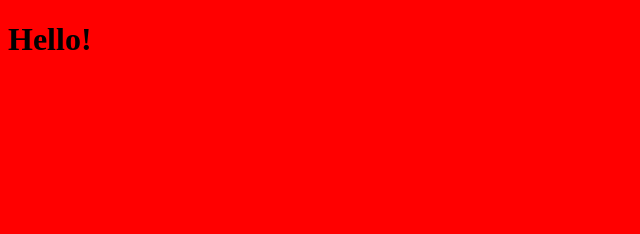
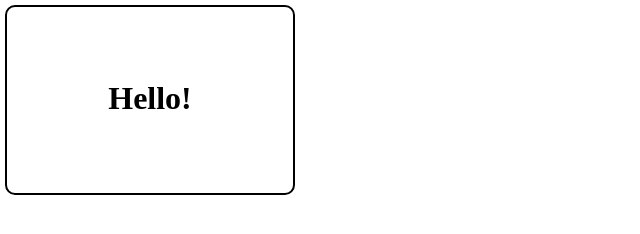
Before and after one commit to paulfitz/html2video, a plain HTML site: page example1.html in a window 1280 px wide. Shown: the whole page, without its empty margins (0-640 px from the left). Drawn offline with Linux system fonts and the light colour scheme.

Commit message:
control size of frames

```diff
--- a/a/main.css
+++ b/a/main.css
@@ -1,3 +1,26 @@
-body {
-  background: red;
+
+html, body {
+  background: rgba(0,0,0,0);
+  width: 300px;
+  height: 200px;
+  margin: 0;
+  padding: 0;
 }
+
+.frame {
+  background: white;
+  border: 2px solid black;
+  border-radius: 10px;
+  width: 286px;
+  height: 186px;
+  margin: 5px;
+  padding: 0;
+  text-align: center;
+  line-height: 180px;
+}
+
+h1 {
+  display: inline-block;
+  vertical-align: middle;
+  line-height: 20px;
+}
--- a/index.html
+++ b/example1.html
@@ -8,18 +8,22 @@
 </head>
 <body>
 
+<div class="frame">
 <h1>Hello!</h1>
+</div>
 
 <script>
 
 document.config = {
-  first: 1,
-  last: 30
+  first: 1,   // First frame of video
+  last: 60,    // Last frame of video
+  width: 300, // Width in pixels
+  height: 200 // Height in pixels
 };
 
 document.step = function(frame) {
   console.log("Frame " + frame);
-  $("h1").html(frame);
+  $("h1").html("Frame " + frame);
 }
 
 </script>
--- a/produce.js
+++ b/produce.js
@@ -15,7 +15,9 @@ page.onConsoleMessage = function(msg){
 };
 page.open(src, function() {
     var config = page.evaluate(function() { return document.config; });
-    console.log(JSON.stringify(config));
+    console.log("config is " + JSON.stringify(config));
+    page.viewportSize = { width: config.width, height: config.height };
+    page.open(src, function() {
 	for (var i=config.first; i<=config.last; i++) {
 	    page.evaluate(function(i) { document.step(i); },i);
 	    var zf = ('00000000000'+i).slice(-6);
@@ -23,3 +25,4 @@ page.open(src, function() {
 	}
 	phantom.exit();
     });
+});
```
Also changed, not shown: 2 other files. Lines whose indentation alone changed are shown as unchanged.
